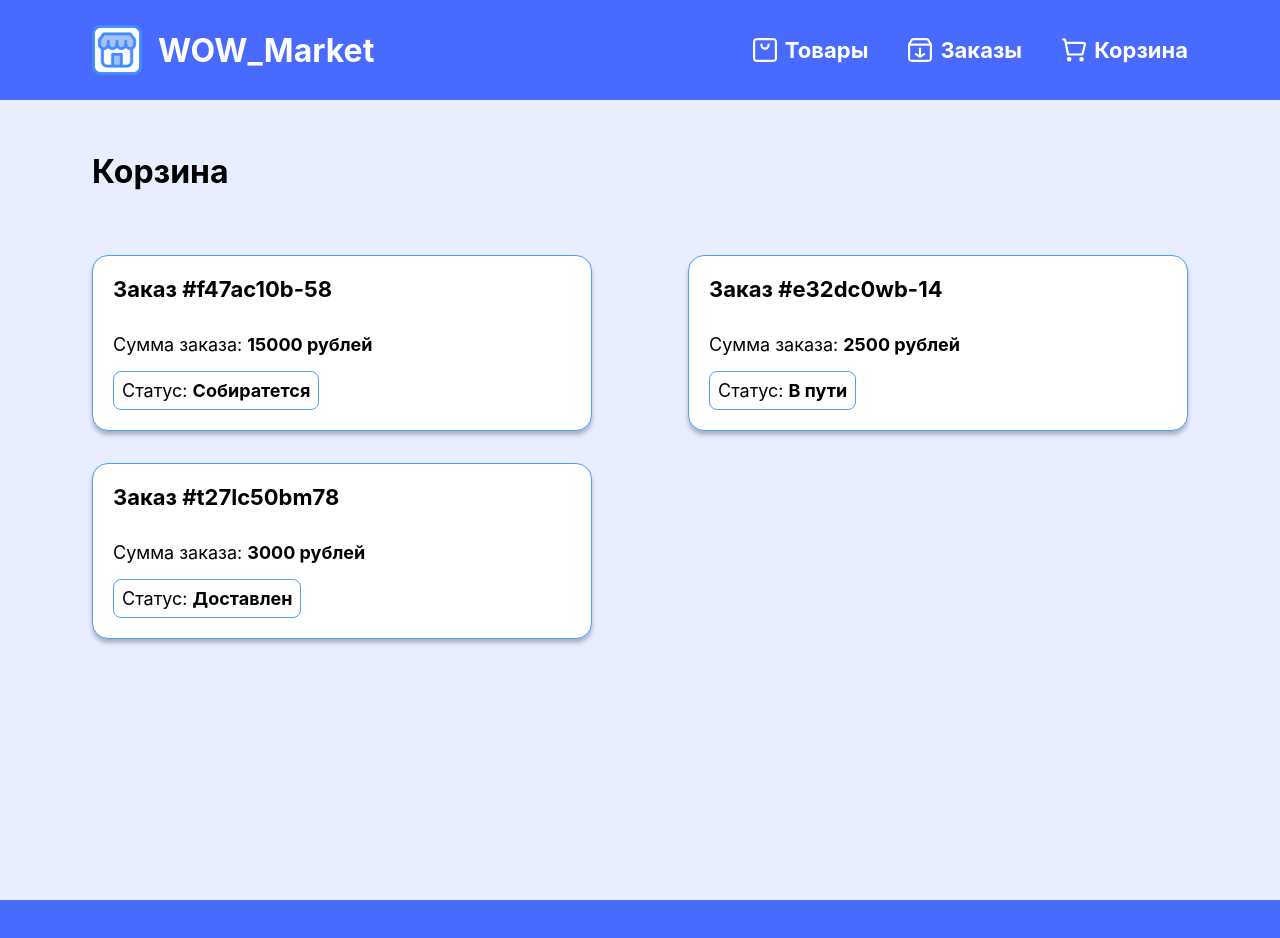
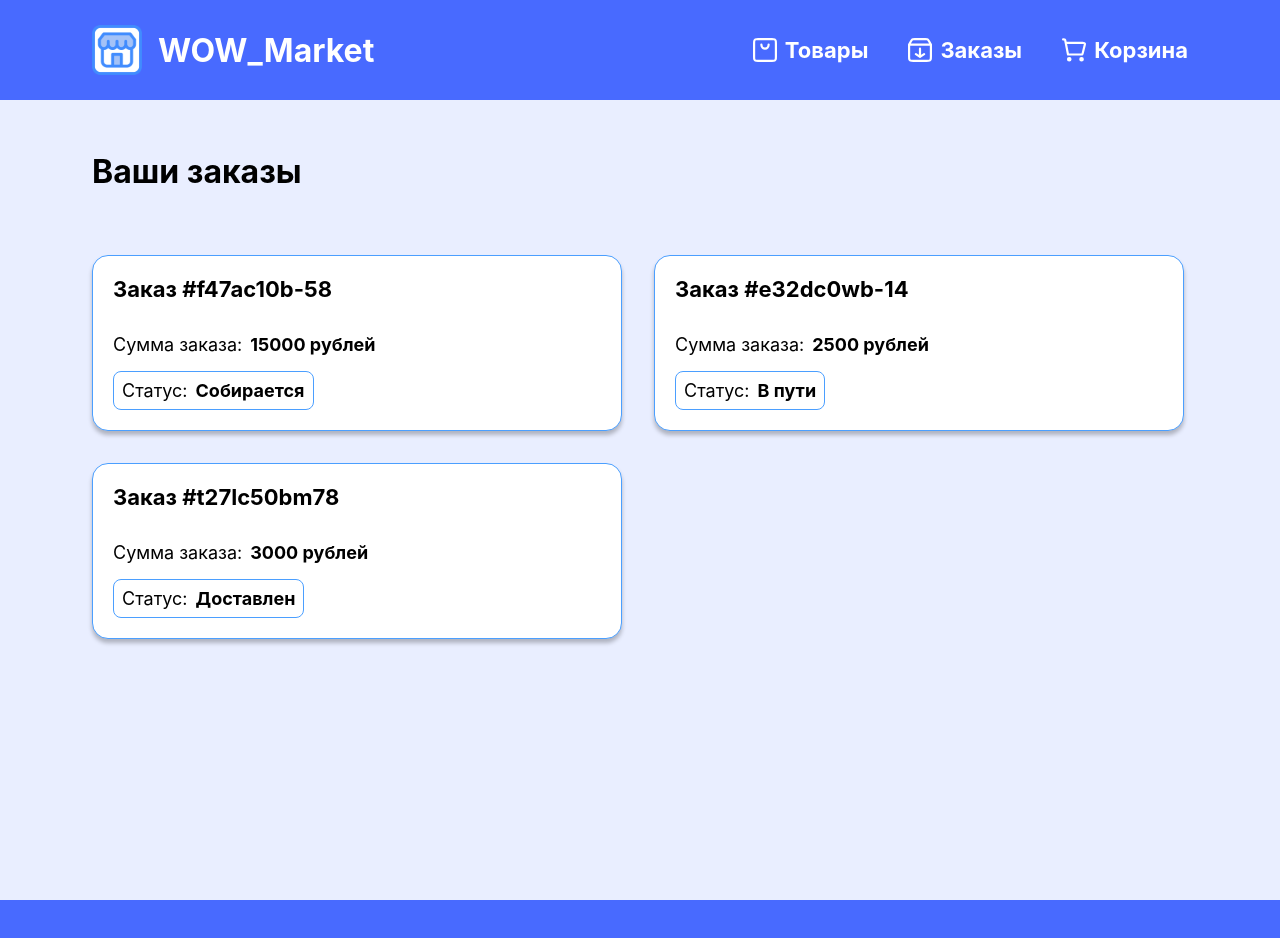
Before and after one commit to Arxivus/OzonProject, a React (Vite) app: page /orders in a window 1280 px wide. Shown: the top 938 px of the page. Built offline with nearby package versions, Linux system fonts and the light colour scheme.

Commit message:
Categories and products requests, styles changes

```diff
--- a/package.json
+++ b/package.json
@@ -10,6 +10,7 @@
     "preview": "vite preview"
   },
   "dependencies": {
+    "axios": "^1.18.0",
     "react": "^19.2.6",
     "react-dom": "^19.2.6",
     "react-router-dom": "^7.17.0",
--- /dev/null
+++ b/src/apiRequest.js
@@ -0,0 +1,55 @@
+import { ADDRESS, API_PATH } from './constants/variables'
+import axios from 'axios'
+
+const getProducts = async () => {
+    try {
+        const request = await axios.get(`http://${ADDRESS}/${API_PATH}`);
+
+        if (request.status === 200 && request.data.length > 0) {
+            return request.data;
+        }
+
+        return [];
+
+    } catch (error) {
+        console.error('Ошибка загрузки товаров:', error);
+        return [];
+    }
+}
+
+const getCategories = async () => {
+    try {
+        const request = await axios.get(`http://${ADDRESS}/${API_PATH}/categories`);
+
+        if (request.status === 200 && request.data.length > 0) {
+            return request.data;
+        }
+
+        return [];
+
+    } catch (error) {
+        console.error('Ошибка загрузки категорий:', error);
+        return [];
+    }
+}
+
+const getOrders = async () => {
+    try {
+        const request = await axios.get(`http://${ADDRESS}/${API_PATH}/orders`);
+
+        if (request.status === 200 && request.data.length > 0) {
+            return request.data;
+        }
+
+        return [];
+
+    } catch (error) {
+        console.error('Ошибка загрузки заказов:', error);
+        return [];
+    }
+}
+
+export {
+    getProducts,
+    getCategories,
+}
--- /dev/null
+++ b/src/constants/variables.js
@@ -0,0 +1,7 @@
+const API_PATH = 'api/v1/products/'
+const ADDRESS = '158.160.250.189'
+
+export {
+    API_PATH,
+    ADDRESS,
+}
--- a/src/index.css
+++ b/src/index.css
@@ -59,3 +59,11 @@ main {
   min-height: 100vh;
   background-color: var(--bg-secondary);
 }
+
+.noDataText {
+  width: 100%;
+  display: flex;
+  justify-content: center;
+  font-size: var(--fs-medium);
+  font-weight: 500;
+}
--- a/src/pages/CartPage/CartPage.jsx
+++ b/src/pages/CartPage/CartPage.jsx
@@ -2,12 +2,14 @@ import styles from './CartPage.module.css'
 import Layout from '../Layout'
 import OrderCard from '../../components/OrderCard/OrderCard'
 import { useEffect, useState } from 'react'
+import { useNavigate } from 'react-router-dom'
 import ButtonComponent from '../../components/ButtonComponent/ButtonComponent'
 
 const CartPage = ({ }) => {
 
     const [orderedProducts, setOrderedProducts] = useState([])
     const [orderSum, setOrderSum] = useState(0)
+    const navigate = useNavigate()
 
     useEffect(() => {
         const cartData = sessionStorage.getItem('cart');
@@ -31,7 +33,13 @@ const CartPage = ({ }) => {
         sessionStorage.setItem('cart', JSON.stringify(updatedCart));
 
         setOrderedProducts(updatedCart)
-        console.log(`Товар с id ${productId} удалён`);
+    }
+
+    const handleClickOrder = () => {
+        console.log(`Заказ оформлен: ${orderedProducts}`);
+        sessionStorage.setItem('cart', JSON.stringify([]));
+
+        navigate('/orders')
     }
 
     return (
@@ -41,12 +49,12 @@ const CartPage = ({ }) => {
                     <h2>Корзина</h2>
                     <div className={styles.orderCards}>
                         {
-                            orderedProducts?.map((product, index) => (
+                            orderedProducts.length != 0 ? orderedProducts.map((product, index) => (
                                 <OrderCard
                                     product={product}
                                     removeFunction={removeFromCart}
                                 ></OrderCard>
-                            ))
+                            )) : <div className='noDataText'>Корзина пуста...</div>
                         }
                     </div>
                 </div>
@@ -74,6 +82,7 @@ const CartPage = ({ }) => {
                             orderSum > 0 ?
                                 <ButtonComponent
                                     className={styles.orderBtn}
+                                    onClick={handleClickOrder}
                                 >
                                     Заказать
                                 </ButtonComponent>
--- a/src/pages/CartPage/CartPage.module.css
+++ b/src/pages/CartPage/CartPage.module.css
@@ -14,12 +14,16 @@
 }
 
 .orderCards {
+    width: 100%;
     display: flex;
     flex-direction: column;
+    align-items: center;
     gap: var(--gap-big);
 }
 
 .orderForm {
+    position: sticky;
+    top: var(--gap-big);
     box-sizing: border-box;
     width: 100%;
     max-width: 580px;
--- a/src/pages/MainPage/MainPage.jsx
+++ b/src/pages/MainPage/MainPage.jsx
@@ -9,6 +9,7 @@ import Select from 'react-select';
 import SingleValue from 'react-select';
 import AboutProductCard from '../../components/AboutProductCard/AboutProductCard'
 import { productsdata, productCategories } from '../../testData'
+import { getCategories, getProducts } from '../../apiRequest'
 
 const MainPage = () => {
 
@@ -16,9 +17,14 @@ const MainPage = () => {
     const [modalVisible, setModalVisible] = useState(false)
     const [filters, setFilters] = useState({ name: '', category: '', price: [] });
 
-    const [categories, setCategories] = useState(productCategories || [])
-    const [products, setProducts] = useState(productsdata || [])
+    const [categories, setCategories] = useState(productCategories)
+    const [products, setProducts] = useState(productsdata)
     const [filtered, setFiltered] = useState([])
+
+    useEffect(() => {
+        /* getProducts().then(data => setProducts(data));
+        getCategories().then(data => setCategories(data)); */
+    }, [])
 
     useEffect(() => {
         filterProducts();
@@ -35,7 +41,8 @@ const MainPage = () => {
             const currentPrice = prev.price || [undefined, undefined]
             let newPrice = []
 
-            if (position === 'start') { newPrice = [numValue, currentPrice[1]]
+            if (position === 'start') {
+                newPrice = [numValue, currentPrice[1]]
             } else { newPrice = [currentPrice[0], numValue] }
 
             if (newPrice[0] === undefined && newPrice[1] === undefined) { return { ...prev, price: [] } }
@@ -45,7 +52,7 @@ const MainPage = () => {
     };
 
     const filterProducts = () => {
-        if (!products) return [];
+        if (!products) setFiltered([]);
 
         setFiltered(
             products.filter((product) =>
@@ -101,7 +108,7 @@ const MainPage = () => {
                 </div>
                 <div className={styles.productsList}>
                     {
-                        filtered?.map((product, index) => (
+                        filtered.length != 0 ? filtered.map((product, index) => (
                             <ProductCard
                                 key={index}
                                 product={product}
@@ -110,7 +117,7 @@ const MainPage = () => {
                                     setProductShown(product)
                                 }}
                             ></ProductCard>
-                        ))
+                        )) : <div className='noDataText'>Товары не найдены...</div>
                     }
                 </div>
                 {
--- a/src/pages/OrdersPage/OrdersPage.jsx
+++ b/src/pages/OrdersPage/OrdersPage.jsx
@@ -1,24 +1,24 @@
 import styles from './OrdersPage.module.css'
 import Layout from '../Layout'
-import { useState } from 'react'
+import { useEffect, useState } from 'react'
+import { ordersData } from '../../testData'
 
 const OrdersPage = () => {
 
-    const [ orders, setOrders ] = useState([
-        { id: 'f47ac10b-58', orderSum: 15000, status: 'Собиратется' },
-        { id: 'e32dc0wb-14', orderSum: 2500, status: 'В пути' },
-        { id: 't27lc50bm78', orderSum: 3000, status: 'Доставлен' },
+    const [orders, setOrders] = useState(ordersData)
 
-    ])
+    useEffect(() => {
+        /* getOrders().then(data => setOrders(data)) */
+    }, [])
 
     return (
         <Layout>
             <div className={`container ${styles.mainContainer}`}>
-                <h2>Корзина</h2>
+                <h2>Ваши заказы</h2>
                 <div className={styles.ordersList}>
                     {
-                        orders?.map( order => (
-                            <div className={styles.order}>
+                        orders.length != 0 ? orders.map((order, index) => (
+                            <div key={index} className={styles.order}>
                                 <h3>Заказ #{order.id}</h3>
                                 <div className={styles.orderInfo}>
                                     <span>
@@ -29,7 +29,7 @@ const OrdersPage = () => {
                                     </span>
                                 </div>
                             </div>
-                        ))
+                        )) : <div className='noDataText'>У вас нет заказов</div>
                     }
                 </div>
             </div>
--- a/src/pages/OrdersPage/OrdersPage.module.css
+++ b/src/pages/OrdersPage/OrdersPage.module.css
@@ -11,14 +11,14 @@
     width: 100%;
     display: flex;
     flex-wrap: wrap;
-    gap: 96px;
+    gap: var(--gap-big);
     row-gap: var(--gap-big);
 }
 
 .order {
     box-sizing: border-box;
     width: 100%;
-    max-width: 500px;
+    max-width: 530px;
     display: flex;
     flex-direction: column;
     gap: var(--gap-big);
@@ -36,6 +36,11 @@
 }
 
 .orderInfo span {
+    max-width: 100%;
+    display: flex;
+    gap: var(--gap-small);
+    flex-wrap: wrap;
+    align-items: center;
     width: max-content;
     font-size: 18px;
 }
--- a/src/testData.jsx
+++ b/src/testData.jsx
@@ -12,9 +12,17 @@ const productCategories = [
     { label: 'Настольные и карточные игры', value: 'Настольные и карточные игры' },
     { label: 'Спорт и отдых', value: 'Спорт и отдых' },
     { label: 'Одежда', value: 'Одежда' },
+    { label: 'Смартфоны', value: 'Смартфоны' },
+]
+
+const ordersData = [
+    { id: 'f47ac10b-58', orderSum: 15000, status: 'Собирается' },
+    { id: 'e32dc0wb-14', orderSum: 2500, status: 'В пути' },
+    { id: 't27lc50bm78', orderSum: 3000, status: 'Доставлен' },
 ]
 
 export {
     productsdata,
-    productCategories
+    productCategories,
+    ordersData
 }
```
Also changed, not shown: 1 other file (tests, documents, lock files or other folders).
